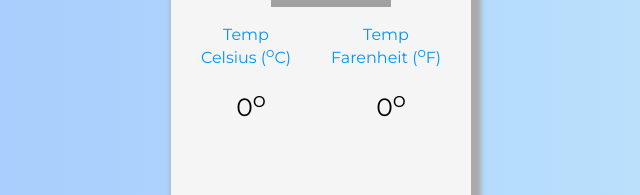
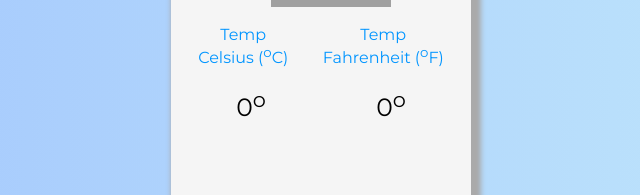
Before and after one commit to dmitrymatio/lab1_COMP2311, a website: page index.html in a window 1280 px wide. Shown: the part 392-587 px from the top of the page, 319-959 px from the left. Drawn offline with Linux system fonts and the light colour scheme.

Commit message:
spellcorrect F

```diff
--- a/index.html
+++ b/index.html
@@ -26,7 +26,7 @@
         <div class="bottom-wrapper">
             <div class="block-MaxMinCaption">
                 <p class="MaxTemp">Temp<br>Celsius (<sup>o</sup>C)</p>
-                <p class="MinTemp">Temp<br>Farenheit (<sup>o</sup>F)</p>
+                <p class="MinTemp">Temp<br>Fahrenheit (<sup>o</sup>F)</p>
             </div>
             <div class="block-MaxMinValues">
                 <p class="MaxTempValue"> 0<sup>o</sup></p>
```
